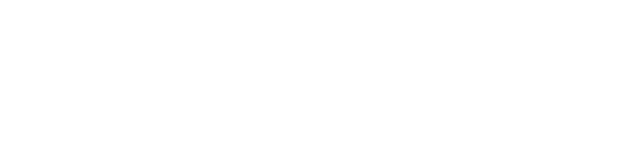
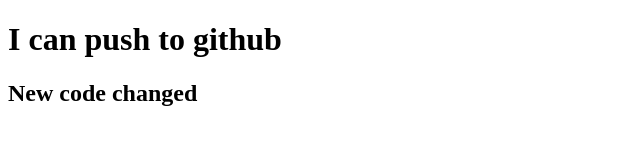
Before and after one commit to Misrat121/my-repo, a plain HTML site: page index.html in a window 1280 px wide. Shown: the whole page, without its empty margins (0-640 px from the left). Drawn offline with Linux system fonts and the light colour scheme.

Commit message:
header added

```diff
--- a/index.html
+++ b/index.html
@@ -7,6 +7,7 @@
     <title>My Github repo</title>
 </head>
 <body>
-
+    <h1>I can push to github</h1>
+    <h2>New code changed</h2>
 </body>
 </html>
```
